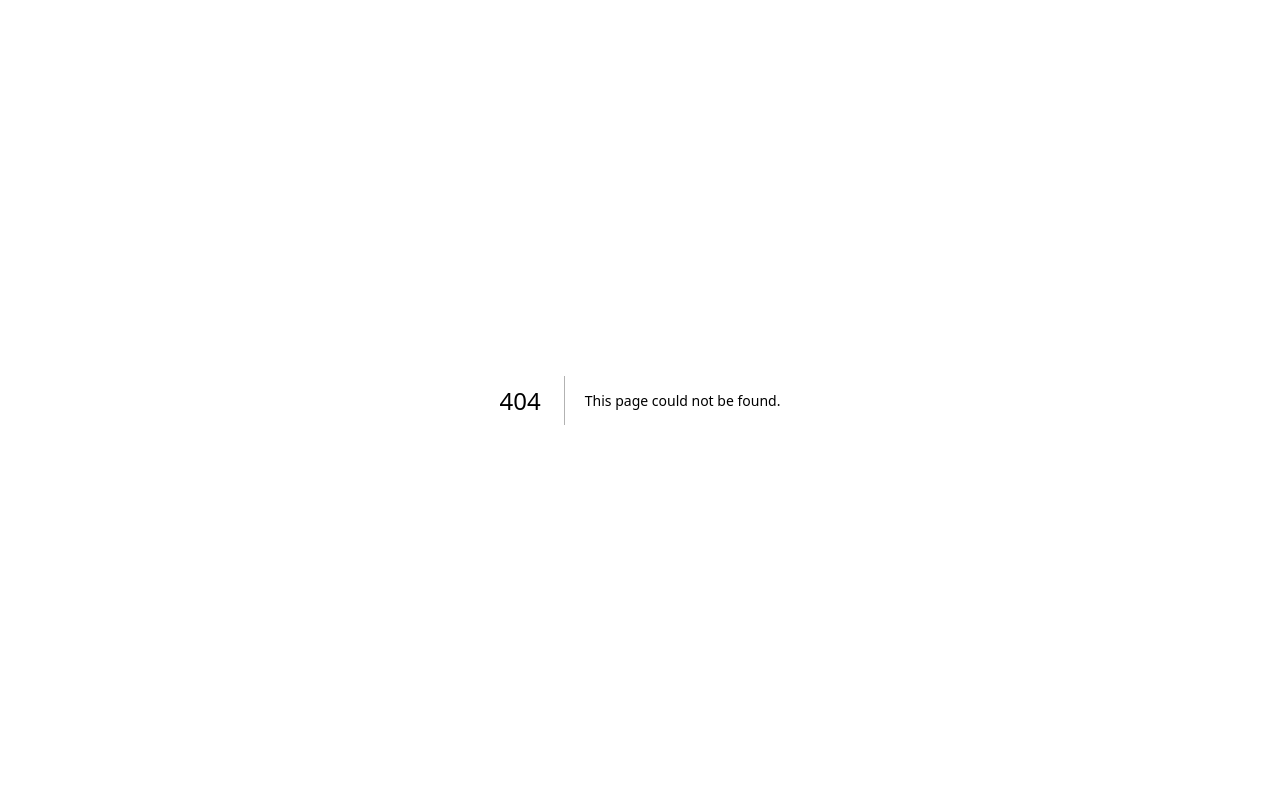
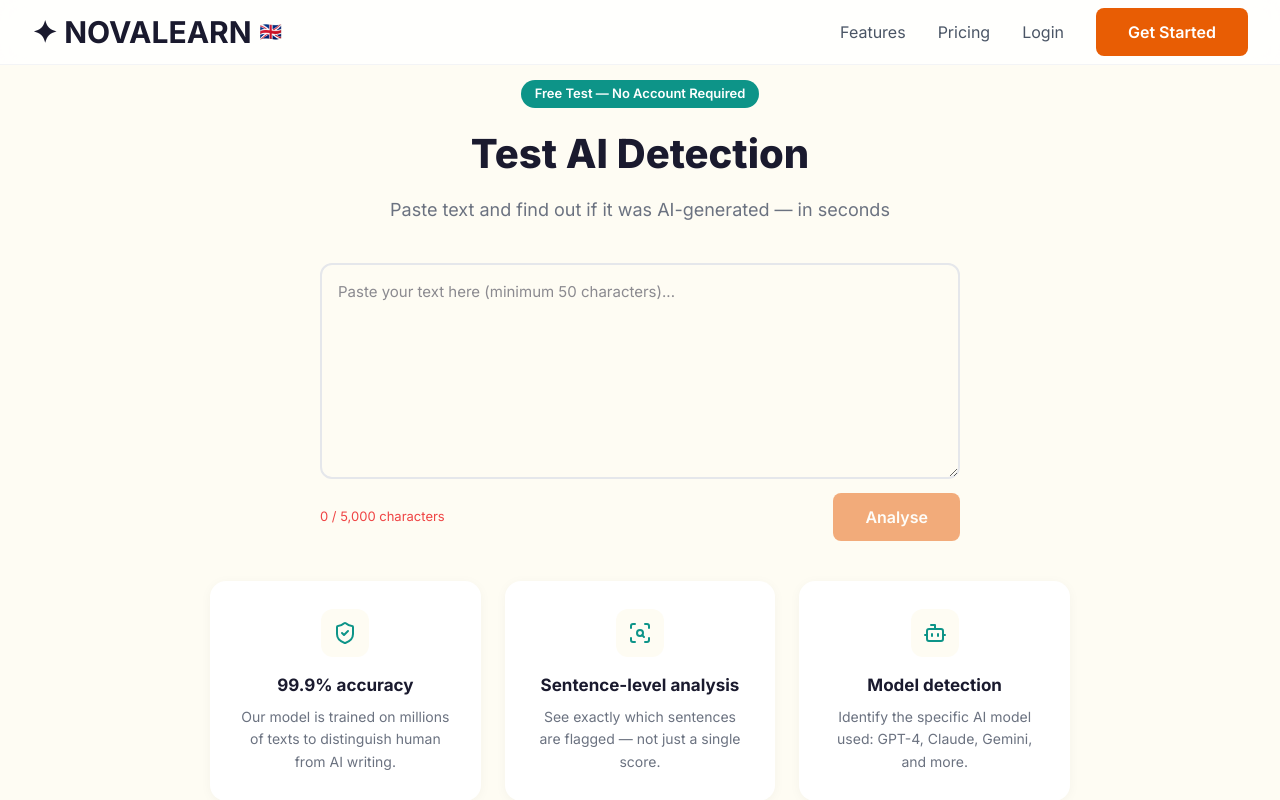
Before and after one commit to larsj45/novalearn-uk, a Next.js app: page /tester in a window 1280 px wide. Before the commit this address had no page. Shown: the top 800 px of the page. Built offline with nearby package versions, Linux system fonts and the light colour scheme.

Commit message:
Add /tester page - free AI detection trial, no auth required

```diff
--- /dev/null
+++ b/src/app/tester/page.tsx
@@ -0,0 +1,230 @@
+'use client'
+
+import { useState } from 'react'
+import Link from 'next/link'
+import Navbar from '@/components/Navbar'
+import Footer from '@/components/Footer'
+import { ShieldCheck, ScanSearch, Bot, ArrowRight, Loader2 } from 'lucide-react'
+
+interface DetectResult {
+  score: number
+  model: string
+  verdict: string
+  isAI: boolean
+  remaining: number
+}
+
+function ScoreRing({ score, isAI }: { score: number; isAI: boolean }) {
+  const radius = 54
+  const circumference = 2 * Math.PI * radius
+  const offset = circumference - (score / 100) * circumference
+  const color = isAI ? '#ef4444' : 'var(--teal)'
+
+  return (
+    <div style={{ position: 'relative', width: 140, height: 140 }}>
+      <svg width="140" height="140" viewBox="0 0 140 140">
+        <circle cx="70" cy="70" r={radius} fill="none" stroke="#e5e7eb" strokeWidth="10" />
+        <circle
+          cx="70" cy="70" r={radius} fill="none"
+          stroke={color} strokeWidth="10" strokeLinecap="round"
+          strokeDasharray={circumference} strokeDashoffset={offset}
+          transform="rotate(-90 70 70)"
+          style={{ transition: 'stroke-dashoffset 0.8s ease' }}
+        />
+      </svg>
+      <div style={{
+        position: 'absolute', inset: 0,
+        display: 'flex', flexDirection: 'column', alignItems: 'center', justifyContent: 'center',
+      }}>
+        <span style={{ fontSize: 32, fontWeight: 700, color }}>{score}%</span>
+        <span style={{ fontSize: 12, color: '#6b7280' }}>AI probability</span>
+      </div>
+    </div>
+  )
+}
+
+export default function TesterPage() {
+  const [text, setText] = useState('')
+  const [loading, setLoading] = useState(false)
+  const [result, setResult] = useState<DetectResult | null>(null)
+  const [remaining, setRemaining] = useState<number | null>(null)
+  const [error, setError] = useState('')
+
+  const canSubmit = text.length >= 50 && text.length <= 5000 && !loading
+
+  async function handleAnalyse() {
+    setError('')
+    setResult(null)
+    setLoading(true)
+    try {
+      const res = await fetch('/api/demo-detect', {
+        method: 'POST',
+        headers: { 'Content-Type': 'application/json' },
+        body: JSON.stringify({ text }),
+      })
+      const data = await res.json()
+      if (!res.ok) {
+        setError(data.error || 'Something went wrong. Please try again.')
+        if (data.remaining !== undefined) setRemaining(data.remaining)
+        return
+      }
+      setResult(data)
+      setRemaining(data.remaining)
+    } catch {
+      setError('Connection error. Please try again.')
+    } finally {
+      setLoading(false)
+    }
+  }
+
+  const features = [
+    { icon: ShieldCheck, title: '99.9% accuracy', desc: 'Our model is trained on millions of texts to distinguish human from AI writing.' },
+    { icon: ScanSearch, title: 'Sentence-level analysis', desc: 'See exactly which sentences are flagged — not just a single score.' },
+    { icon: Bot, title: 'Model detection', desc: 'Identify the specific AI model used: GPT-4, Claude, Gemini, and more.' },
+  ]
+
+  return (
+    <>
+      <Navbar />
+      <main style={{ minHeight: '100vh', background: 'var(--bg-light)' }}>
+        {/* Hero */}
+        <section style={{ textAlign: 'center', padding: '80px 20px 40px' }}>
+          <span style={{
+            display: 'inline-block', background: 'var(--teal)', color: '#fff',
+            fontSize: 13, fontWeight: 600, borderRadius: 20, padding: '4px 14px', marginBottom: 16,
+          }}>
+            Free Test — No Account Required
+          </span>
+          <h1 style={{ fontSize: 40, fontWeight: 800, color: 'var(--navy)', margin: '0 0 12px' }}>
+            Test AI Detection
+          </h1>
+          <p style={{ fontSize: 18, color: '#6b7280', maxWidth: 520, margin: '0 auto' }}>
+            Paste text and find out if it was AI-generated — in seconds
+          </p>
+          {remaining !== null && (
+            <p style={{ marginTop: 12, fontSize: 14, color: '#6b7280' }}>
+              {remaining} free {remaining === 1 ? 'test' : 'tests'} remaining today
+            </p>
+          )}
+        </section>
+
+        {/* Input */}
+        <section style={{ maxWidth: 680, margin: '0 auto', padding: '0 20px 40px' }}>
+          <textarea
+            value={text}
+            onChange={e => setText(e.target.value)}
+            placeholder="Paste your text here (minimum 50 characters)..."
+            rows={8}
+            maxLength={5000}
+            style={{
+              width: '100%', padding: 16, borderRadius: 12,
+              border: '2px solid #e5e7eb', fontSize: 15, resize: 'vertical',
+              fontFamily: 'inherit', outline: 'none',
+              transition: 'border-color 0.2s',
+            }}
+            onFocus={e => (e.target.style.borderColor = 'var(--teal)')}
+            onBlur={e => (e.target.style.borderColor = '#e5e7eb')}
+          />
+          <div style={{ display: 'flex', justifyContent: 'space-between', alignItems: 'center', marginTop: 8 }}>
+            <span style={{ fontSize: 13, color: text.length < 50 ? '#ef4444' : '#6b7280' }}>
+              {text.length} / 5,000 characters {text.length > 0 && text.length < 50 && '(minimum 50)'}
+            </span>
+            <button
+              className="btn-primary"
+              disabled={!canSubmit}
+              onClick={handleAnalyse}
+              style={{
+                display: 'inline-flex', alignItems: 'center', gap: 8,
+                opacity: canSubmit ? 1 : 0.5, cursor: canSubmit ? 'pointer' : 'not-allowed',
+              }}
+            >
+              {loading ? <Loader2 size={18} className="animate-spin" /> : null}
+              {loading ? 'Analysing...' : 'Analyse'}
+            </button>
+          </div>
+
+          {error && (
+            <div style={{
+              marginTop: 20, padding: 16, borderRadius: 12,
+              background: '#fef2f2', border: '1px solid #fecaca', color: '#dc2626', textAlign: 'center',
+            }}>
+              {error}
+              {remaining === 0 && (
+                <div style={{ marginTop: 12 }}>
+                  <Link href="/register" className="btn-primary" style={{ fontSize: 14 }}>
+                    Create a free account <ArrowRight size={14} />
+                  </Link>
+                </div>
+              )}
+            </div>
+          )}
+        </section>
+
+        {/* Result */}
+        {result && (
+          <section style={{
+            maxWidth: 680, margin: '0 auto 40px', padding: '32px 20px', textAlign: 'center',
+            background: '#fff', borderRadius: 16, boxShadow: '0 4px 24px rgba(0,0,0,0.06)',
+            marginLeft: 'auto', marginRight: 'auto',
+          }}>
+            <div style={{ display: 'flex', justifyContent: 'center', marginBottom: 20 }}>
+              <ScoreRing score={result.score} isAI={result.isAI} />
+            </div>
+            <p style={{
+              fontSize: 22, fontWeight: 700,
+              color: result.isAI ? '#ef4444' : 'var(--teal)',
+            }}>
+              {result.verdict}
+            </p>
+            {result.model && (
+              <p style={{ fontSize: 14, color: '#6b7280', marginTop: 8 }}>
+                Detected model: <strong>{result.model}</strong>
+              </p>
+            )}
+
+            {/* CTA */}
+            <div style={{
+              marginTop: 28, padding: 20, borderRadius: 12,
+              background: 'var(--bg-light)', border: '1px solid #e5e7eb',
+            }}>
+              <p style={{ fontWeight: 600, color: 'var(--navy)', marginBottom: 4 }}>Like NovaLearn?</p>
+              <p style={{ fontSize: 14, color: '#6b7280', marginBottom: 14 }}>
+                Create a free account to analyse up to 50 texts per month
+              </p>
+              <Link href="/register" className="btn-primary" style={{
+                display: 'inline-flex', alignItems: 'center', gap: 6,
+              }}>
+                Sign up free <ArrowRight size={16} />
+              </Link>
+            </div>
+          </section>
+        )}
+
+        {/* Feature cards (show when no result) */}
+        {!result && !error && (
+          <section style={{
+            maxWidth: 900, margin: '0 auto', padding: '0 20px 60px',
+            display: 'grid', gridTemplateColumns: 'repeat(auto-fit, minmax(240px, 1fr))', gap: 24,
+          }}>
+            {features.map(f => (
+              <div key={f.title} style={{
+                background: '#fff', borderRadius: 16, padding: 28, textAlign: 'center',
+                boxShadow: '0 2px 12px rgba(0,0,0,0.04)',
+              }}>
+                <div style={{
+                  width: 48, height: 48, borderRadius: 12, background: 'var(--bg-light)',
+                  display: 'inline-flex', alignItems: 'center', justifyContent: 'center', marginBottom: 16,
+                }}>
+                  <f.icon size={24} color="var(--teal)" />
+                </div>
+                <h3 style={{ fontSize: 17, fontWeight: 700, color: 'var(--navy)', marginBottom: 8 }}>{f.title}</h3>
+                <p style={{ fontSize: 14, color: '#6b7280', lineHeight: 1.6 }}>{f.desc}</p>
+              </div>
+            ))}
+          </section>
+        )}
+      </main>
+      <Footer />
+    </>
+  )
+}
```
